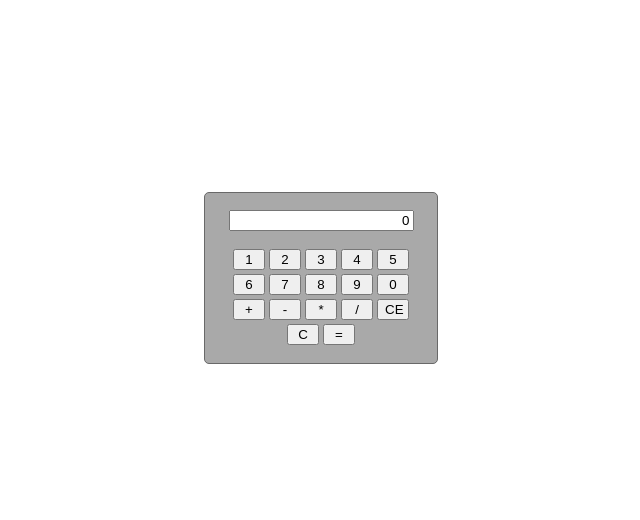
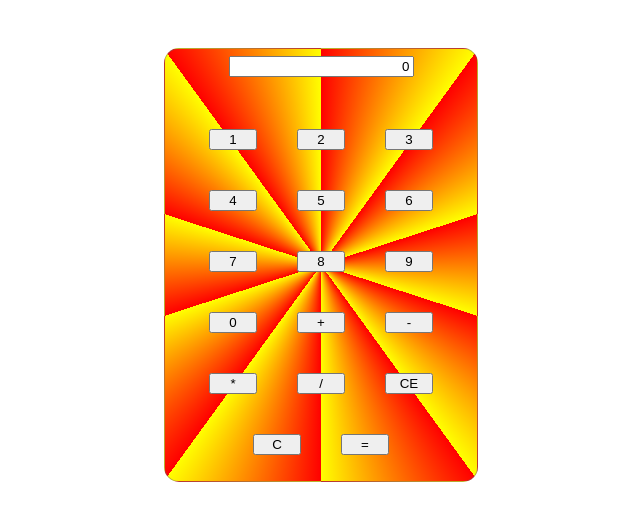
Before and after one commit to albinaabykanova/calc-2, a React (Create React App) app: page / in a window 1280 px wide. Shown: the top 520 px of the page, without its empty margins (319-959 px from the left). Built offline with nearby package versions, Linux system fonts and the light colour scheme.

Commit message:
completed css and operations

```diff
--- a/src/App.css
+++ b/src/App.css
@@ -1,18 +1,32 @@
+.all-cover {
+    margin: 0 !important;
+    width: 100% !important;
+    height: 100vh !important;
+    background: linear-gradient(45deg,  #ee7752, #e73c7e, #23a6d5, #23d5ab) !important;
+    background-size: 500% 500% !important;
+    animation: all-coverBG 20s ease infinite !important;
+    animation-duration: alternate !important;
+}
+
+@keyframes all-coverBG {
+   0% {background-position: 0% !important;}
+   100% {background-position: 100% !important;}
+}
+
 .container {
-   width: 200px;
+   width: 300px;
    margin-left: auto;
    margin-right: auto;
-   margin-top: 12rem;
-   padding: 16px;
-
+   margin-top: 3rem;
+   padding: 6px;
    text-align: center;
-   background: darkgrey;
-   border: 1px solid dimgrey;
-   border-radius: 5px;
+   border: 1px solid rgba(105, 105, 105, 0.463);
+   border-radius: 15px;
+   background-image: repeating-conic-gradient(red 10%, yellow 20%);
 }
 
 .output {
-  margin-bottom: 1rem;
+  margin-bottom: 2rem;
 }
 
 input {
@@ -20,6 +34,6 @@ input {
 }
 
 button {
-  margin: 2px;
-  width: 2rem;
+  margin: 20px;
+  width: 3rem;
 }
--- a/src/App.js
+++ b/src/App.js
@@ -1,3 +1,5 @@
+/* eslint no-eval : 0 */
+
 import React from 'react';
 import store from './store';
 import './App.css';
@@ -34,26 +36,35 @@ class  App extends React.Component {
     }
 
     else if (value === 'C') {output.value = '0'}
-    else if (value === '=') {output.value = eval(output.value)}
-
+    else if (value === '=')  {
+       try  {output.value = eval(output.value)}
+       catch {
+           output.value = 'ABSURD'
+           setTimeout( () => {
+               output.value = '0'
+           },  1500)
+          }
+      }
   }
-
-
 
   render() {
     return(
-       <div className="container">
+      <div className='all-cover'>
+        <div className="container">
            <div className="output">
               <input ref={this.refOutput} type="text" defaultValue={this.state.out} />
            </div>
            <div className='buttons'>
-               {store.buttons.map(item => <button
-               onClick={() => {this.tapeNumber(item.val)}}
+               {store.buttons.map((item, index) => <button
+                  key={index}
+                  onClick={() => {this.tapeNumber(item.val)}}
                >{item.val}</button>)}
-               {store.operations.map(item => <button
-               onClick={() => {this.tapeOperations(item.val)}}
+               {store.operations.map((item , index) => <button
+                  key={index}
+                  onClick={() => {this.tapeOperations(item.val)}}
                >{item.val}</button>)}
            </div>
+       </div>
        </div>
     )
   }
```
